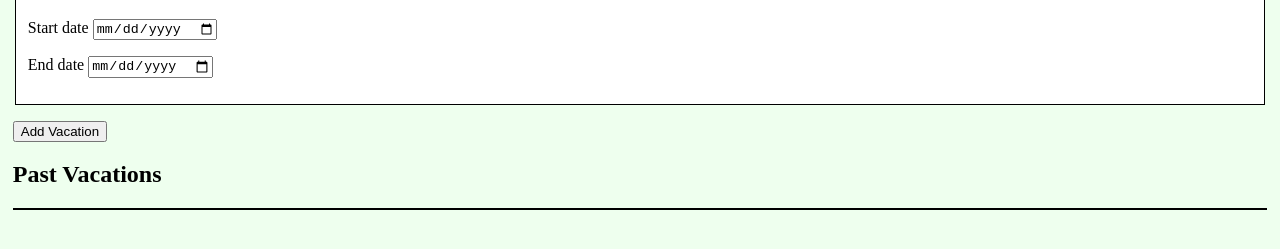
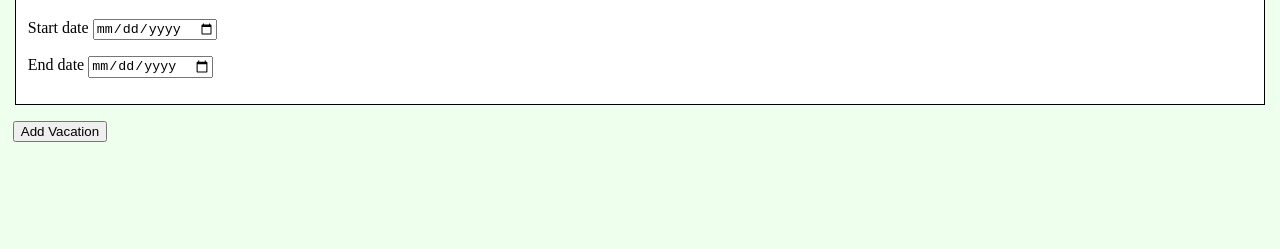
Before and after one commit to RealWrk/VacationTracker, a plain HTML site: page index.html in a window 1280 px wide. Shown: the part 109-358 px from the top of the page. Drawn offline with Linux system fonts and the light colour scheme.

Commit message:
Dynamic Creation

```diff
--- a/index.html
+++ b/index.html
@@ -25,9 +25,7 @@
             </p>
         </form>
         <section id="past-vacations">
-            <h2>Past Vacations</h2>
-            <ul>
-            </ul>
+
         </section>
 
         <script src="app.js" defer></script>
```
